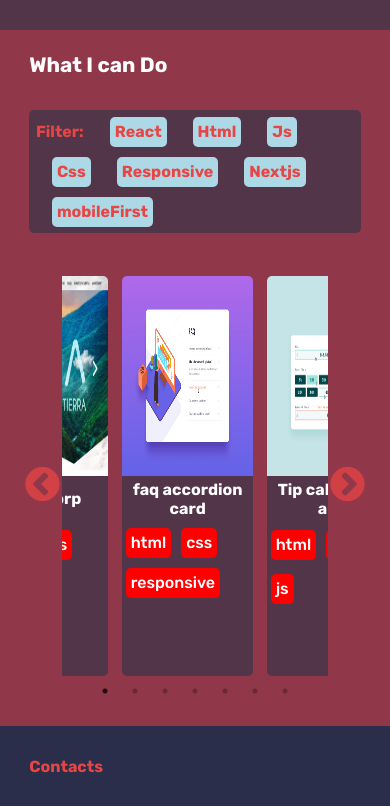
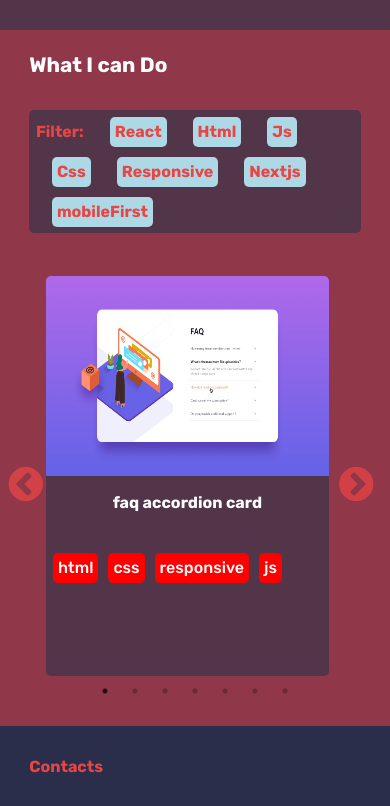
Before and after one commit to jyunakaike/Portfolio, a React app: page / in a window 390 px wide. Shown: the part 1430-2236 px from the top of the page. Built offline with nearby package versions, Linux system fonts and the light colour scheme.

Commit message:
feat: carousel responsive settings

```diff
--- a/src/Components/Experience/Cards/styles.css
+++ b/src/Components/Experience/Cards/styles.css
@@ -107,3 +107,18 @@
             flex-wrap: wrap;
     }
 }
+
+@media (max-width:770px) {
+    .Experience-card{
+        width: 95%;
+        /* height:18rem;
+
+        border-radius: 5px;
+
+        margin-right: 2.5%;
+        display: flex;
+            flex-direction: column; */
+    }
+
+
+}
--- a/src/Components/Slider/index.js
+++ b/src/Components/Slider/index.js
@@ -48,31 +48,32 @@ export const SliderImage = ({ children }) => {
         centerMode: true,
         centerPadding: '60px',
 
-        infinite: true,
+        // infinite: true,
         speed: 500,
-        slidesToShow: 2,
+        slidesToShow: 3,
         slidesToScroll: 1,
         cssEase: "linear",
         responsive: [
-            {
-                breakpoint: 1024,
-                settings: {
-                    dots: true,
-                    slidesToShow: 2,
-                    // slidesToScroll:4,
-                    infinite: true,
-                    // centerMode: true,
-                    // centerPadding: '60px',
-                }
-            },
+            // {
+            //     breakpoint: 1024,
+            //     settings: {
+            //         dots: true,
+            //         slidesToShow: 2,
+            //         // slidesToScroll:4,
+            //         infinite: true,
+            //         // centerMode: true,
+            //         // centerPadding: '60px',
+            //     }
+            // },
             {
                 breakpoint: 770,
                 settings: {
                     dots: true,
                     slidesToShow: 1,
                     slidesToScroll: 1,
-                    infinite: true,
-                    centerMode: true,
+                    centerMode: false,
+                    // infinite: true,
+                    // centerMode: true,
                     // centerPadding: '20rem',
                     // centerPadding: '0%',
                 }
--- a/src/Components/Slider/styles.css
+++ b/src/Components/Slider/styles.css
@@ -3,7 +3,6 @@
     /* height: 100%; */
     /* background-color: aqua; */
     margin: 10% auto;
-
 }
 
 .slick-prev {
@@ -27,9 +26,15 @@
 
 @media (max-width:750px) {
     .slider-container {
-        width: 80%;
+        width: 90%;
         height: 50%;
         /* background-color: aqua; */
         /* margin: 25% auto; */
     }
+    .slick-prev {
+        left: -40px;
+    }
+    .slick-next {
+        right: -12px;
+    }
 }
```
